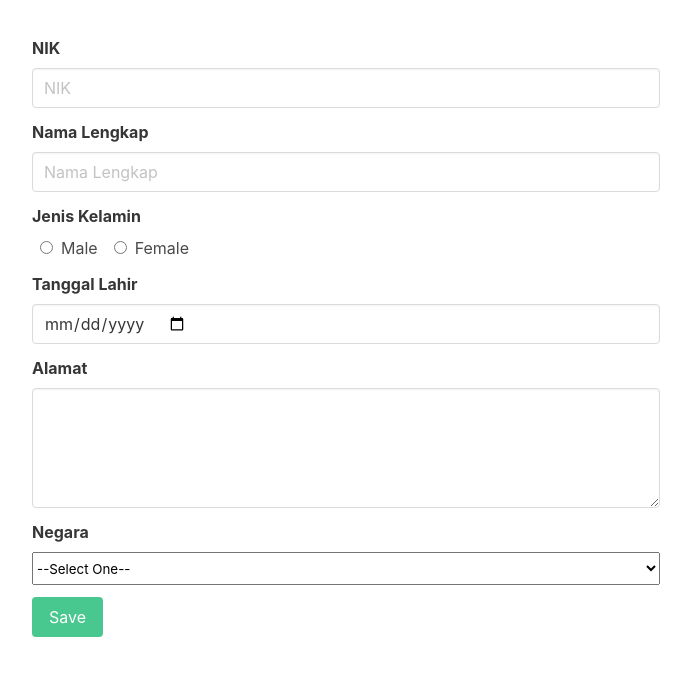
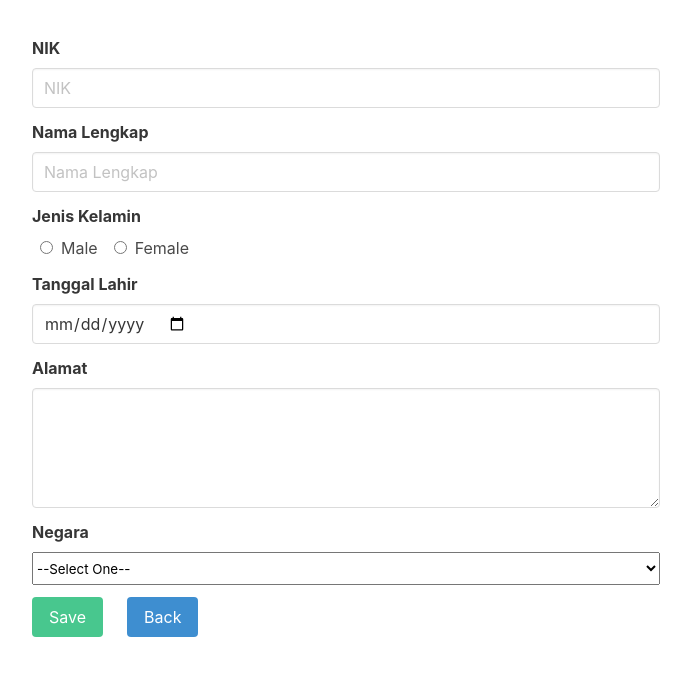
Before and after one commit to danilrespati/user-db, a React (Create React App) app in the folder web/: page /add in a window 1280 px wide. Shown: the top 676 px of the page, without its empty margins (294-985 px from the left). Built offline with nearby package versions, Linux system fonts and the light colour scheme.

Commit message:
add back button on AddNewUser

```diff
--- a/web/src/components/AddUser.tsx
+++ b/web/src/components/AddUser.tsx
@@ -1,6 +1,6 @@
 import axios from "axios";
 import React, { useState } from "react";
-import { useNavigate } from "react-router-dom";
+import { Link, useNavigate } from "react-router-dom";
 import { countryCode } from "../utils/countryCode";
 
 const AddUser = () => {
@@ -133,6 +133,9 @@ const AddUser = () => {
             <button type="submit" className="button is-success">
               Save
             </button>
+            <Link className="button is-info ml-5" to={`/`}>
+              Back
+            </Link>
           </div>
         </form>
       </div>
```
